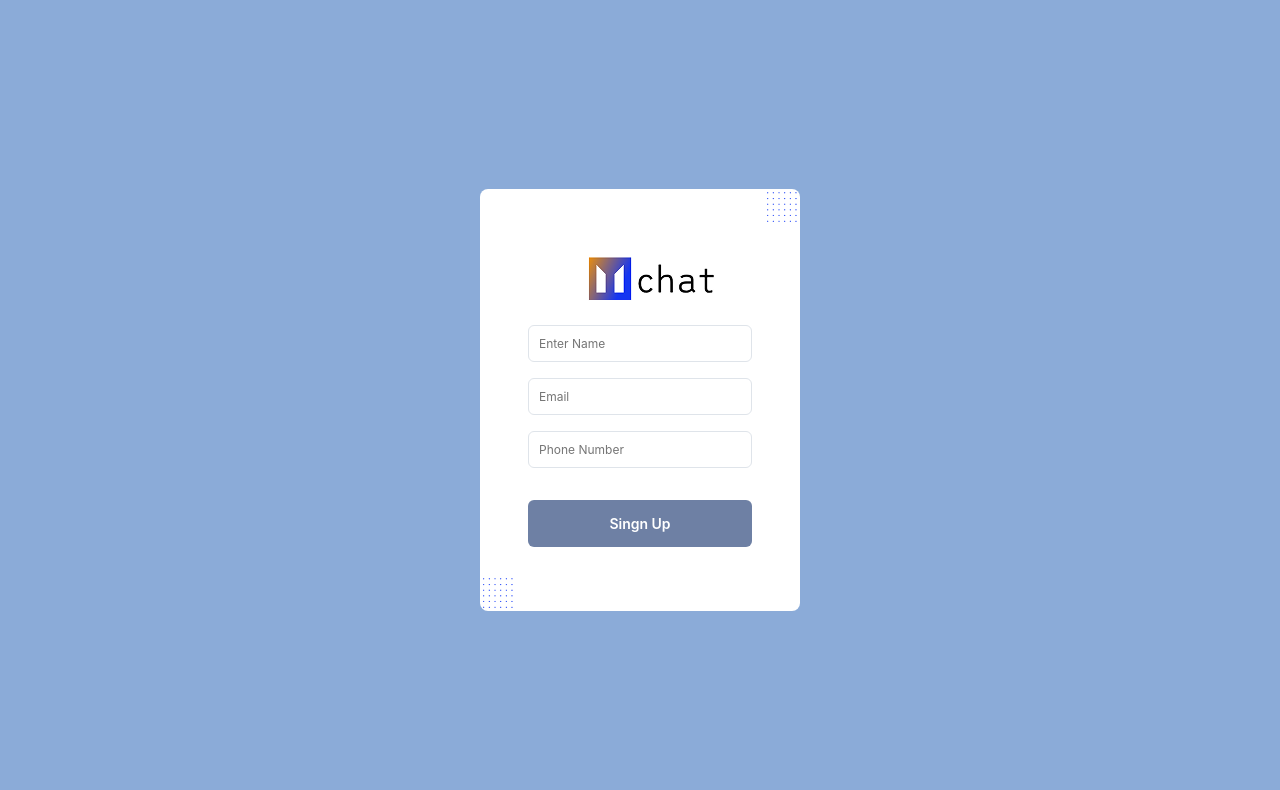
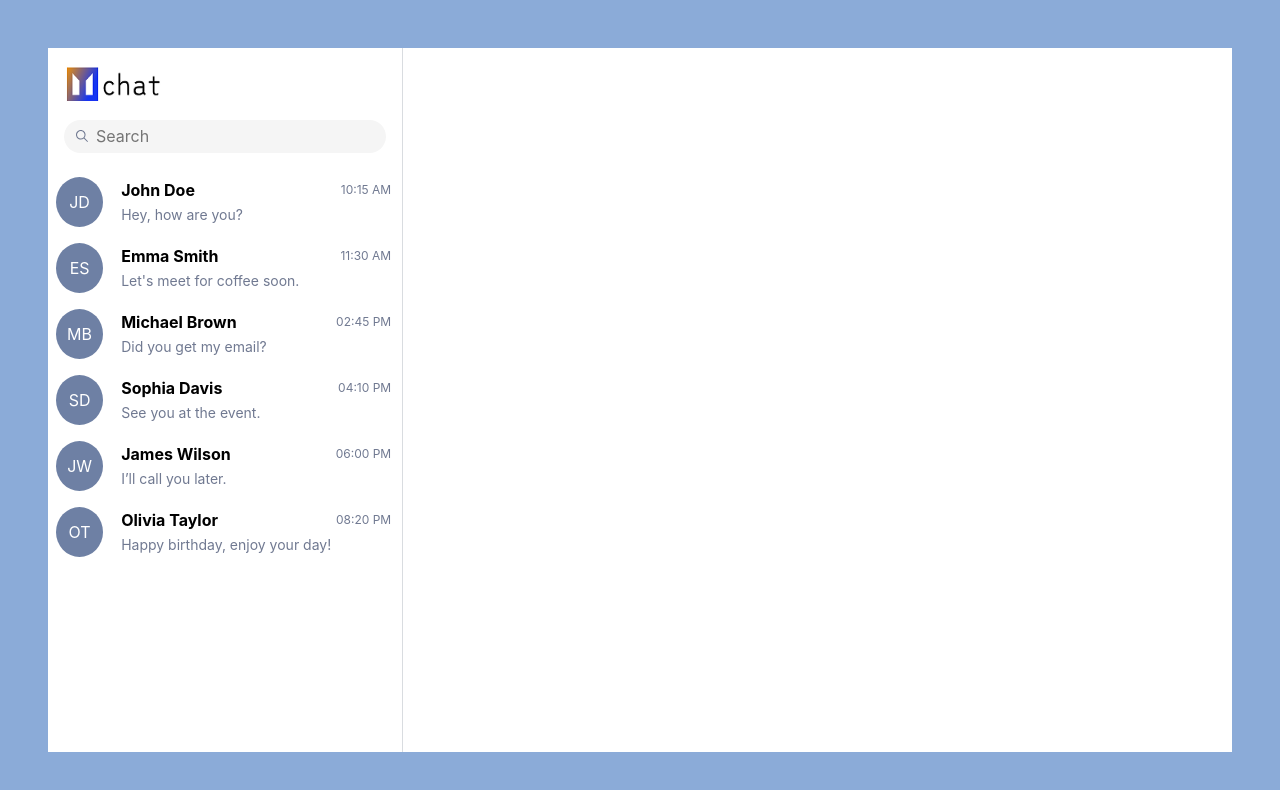
Before and after one commit to SatyamSingh432/team-pumpkin, a React (Vite) app: page / in a window 1280 px wide. Shown: the top 790 px of the page. Built offline with nearby package versions, Linux system fonts and the light colour scheme.

Commit message:
feat: SideBar

```diff
--- a/package.json
+++ b/package.json
@@ -11,7 +11,8 @@
   },
   "dependencies": {
     "react": "^19.0.0",
-    "react-dom": "^19.0.0"
+    "react-dom": "^19.0.0",
+    "react-icons": "^5.5.0"
   },
   "devDependencies": {
     "@eslint/js": "^9.19.0",
--- a/src/App.jsx
+++ b/src/App.jsx
@@ -1,9 +1,11 @@
 import "./App.css";
 import WelcomePage from "./pages/WelcomePage";
+import ChatPage from "./pages/ChatPage";
 function App() {
   return (
     <>
-      <WelcomePage />
+      {/* <WelcomePage /> */}
+      <ChatPage />
     </>
   );
 }
--- /dev/null
+++ b/src/Layouts/SideBar.jsx
@@ -0,0 +1,82 @@
+import ChatBar from "../components/ChatBar";
+import { IoIosSearch } from "react-icons/io";
+
+import logo from "../assets/image66.png";
+
+import "../styles/SideBar.css";
+
+const SideBar = () => {
+  const peopleData = [
+    {
+      id: 1,
+      name: "John Doe",
+      time: "10:15 AM",
+      message: "Hey, how are you?",
+    },
+    {
+      id: 2,
+      name: "Emma Smith",
+      time: "11:30 AM",
+      message: "Let's meet for coffee soon.",
+    },
+    {
+      id: 3,
+      name: "Michael Brown",
+      time: "02:45 PM",
+      message: "Did you get my email?",
+    },
+    {
+      id: 4,
+      name: "Sophia Davis",
+      time: "04:10 PM",
+      message: "See you at the event.",
+    },
+    {
+      id: 5,
+      name: "James Wilson",
+      time: "06:00 PM",
+      message: "I’ll call you later.",
+    },
+    {
+      id: 6,
+      name: "Olivia Taylor",
+      time: "08:20 PM",
+      message: "Happy birthday, enjoy your day!",
+    },
+  ];
+
+  return (
+    <div className="side-bar">
+      <div className="sidebar-header-container">
+        <div className="sidebar-header-icon">
+          <img src={logo} alt="logo" />
+        </div>
+        <div className="sidebar-input-container">
+          <input
+            className="sidebar-input"
+            type="text"
+            name=""
+            id=""
+            placeholder="Search"
+          />
+          <IoIosSearch className="react-icon-search" />
+        </div>
+      </div>
+      <div className="sidebar-second-container">
+        {peopleData.map((data) => {
+          return (
+            <ChatBar
+              className="chatbar-hover"
+              key={data.id}
+              chatName={data.name}
+              chatMsg={data.message}
+              chatTime={data.time}
+            />
+          );
+        })}
+      </div>
+    </div>
+  );
+};
+
+export default SideBar;
--- /dev/null
+++ b/src/components/ChatBar.jsx
@@ -0,0 +1,26 @@
+/* eslint-disable react/prop-types */
+import "../styles/ChatBar.css";
+const ChatBar = ({ chatName, chatTime, chatMsg }) => {
+  const iconName = (data) => {
+    let arr = data.split(" ");
+    let newArr = new Array(2);
+    for (let ele of arr) {
+      newArr.push(ele[0]);
+    }
+    return newArr.join("");
+  };
+  return (
+    <div className="chatbar-container">
+      <div className="chatbar-icon">{iconName(chatName)}</div>
+      <div className="chatbar-info">
+        <div className="chatbar-name-time">
+          <p className="chatbar-name">{chatName}</p>
+          <p className="chatbar-time">{chatTime}</p>
+        </div>
+        <div className="chatbar-msg"> {chatMsg}</div>
+      </div>
+    </div>
+  );
+};
+
+export default ChatBar;
--- /dev/null
+++ b/src/pages/ChatPage.jsx
@@ -0,0 +1,13 @@
+import "../styles/ChatPage.css";
+import SideBar from "../Layouts/SideBar";
+const ChatPage = () => {
+  return (
+    <div className="chat-page-container">
+      <div className="chat-page-child-container">
+        <SideBar />
+      </div>
+    </div>
+  );
+};
+
+export default ChatPage;
--- a/src/pages/WelcomePage.jsx
+++ b/src/pages/WelcomePage.jsx
@@ -1,8 +1,10 @@
-import "../styles/WelcomePage.css";
 import InputBox from "../components/InputBox";
+import Button from "../components/Butoon";
+
 import logo from "../assets/image66.png";
 import logo2 from "../assets/DottedShape.png";
-import Button from "../components/Butoon";
+
+import "../styles/WelcomePage.css";
 
 const WelcomePage = () => {
   const inputFields = [
--- /dev/null
+++ b/src/styles/ChatBar.css
@@ -0,0 +1,55 @@
+.chatbar-container {
+  display: flex;
+  padding: 0.5rem;
+  width: 100%;
+  gap: 15px;
+}
+
+.chatbar-icon {
+  width: 58px;
+  height: 50px;
+  background-color: rgba(110, 128, 164, 1);
+  border-radius: 50%;
+  font-size: 16px;
+  display: flex;
+  justify-content: center;
+  align-items: center;
+  color: #ffffff;
+}
+
+.chatbar-info {
+  display: flex;
+  flex-direction: column;
+  width: 100%;
+  padding: 3px;
+  gap: 6px;
+}
+
+.chatbar-name-time {
+  display: flex;
+  justify-content: space-between;
+  align-items: center;
+  /* width: 100%; */
+}
+
+.chatbar-name {
+  font-weight: bold;
+}
+
+.chatbar-time {
+  color: rgba(112, 121, 145, 1);
+  font-size: 12px;
+}
+
+.chatbar-msg {
+  color: rgba(112, 121, 145, 1);
+  font-size: 14px;
+}
+
+.chatbar-container {
+  cursor: pointer;
+}
+
+.chatbar-container:hover {
+  background-color: rgba(245, 245, 245, 1);
+}
--- /dev/null
+++ b/src/styles/ChatPage.css
@@ -0,0 +1,12 @@
+.chat-page-container {
+  background-color: #8babd8;
+  width: 100vw;
+  height: 100vh;
+  padding: 3rem;
+}
+
+.chat-page-child-container {
+  width: 100%;
+  height: 100%;
+  background-color: #ffffff;
+}
--- /dev/null
+++ b/src/styles/SideBar.css
@@ -0,0 +1,50 @@
+.side-bar {
+  width: 30%;
+  height: 100%;
+  border-right: 1px solid rgba(217, 220, 224, 1);
+}
+
+.sidebar-input-container {
+  position: relative;
+}
+
+.sidebar-header-container {
+  display: flex;
+  flex-direction: column;
+  gap: 16px;
+  padding: 1rem;
+}
+
+.react-icon-search {
+  font-weight: 700;
+  font-size: 16px;
+  color: rgba(112, 121, 145, 1);
+}
+
+.sidebar-header-icon {
+  width: 100px;
+  height: 40px;
+}
+
+.sidebar-header-icon img {
+  width: 100%;
+  height: 100%;
+}
+
+.sidebar-input {
+  padding: 0.4rem 2rem;
+  border-radius: 20px;
+  border: none;
+  width: 100%;
+  background-color: rgba(245, 245, 245, 1);
+}
+
+.react-icon-search {
+  position: absolute;
+  top: 8px;
+  left: 10px;
+}
+
+.sidebar-second-container {
+  width: 100%;
+}
```
Also changed, not shown: 1 other file (tests, documents, lock files or other folders).
